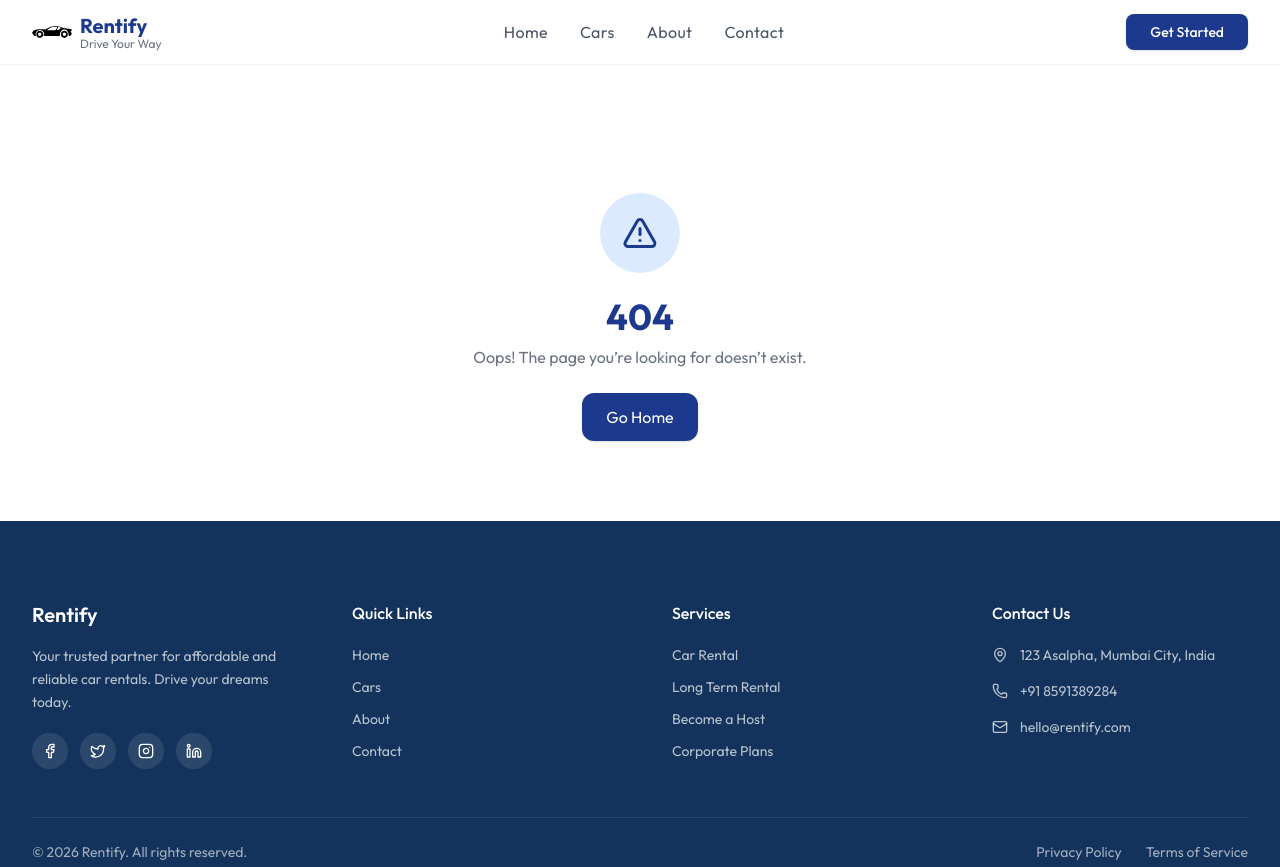
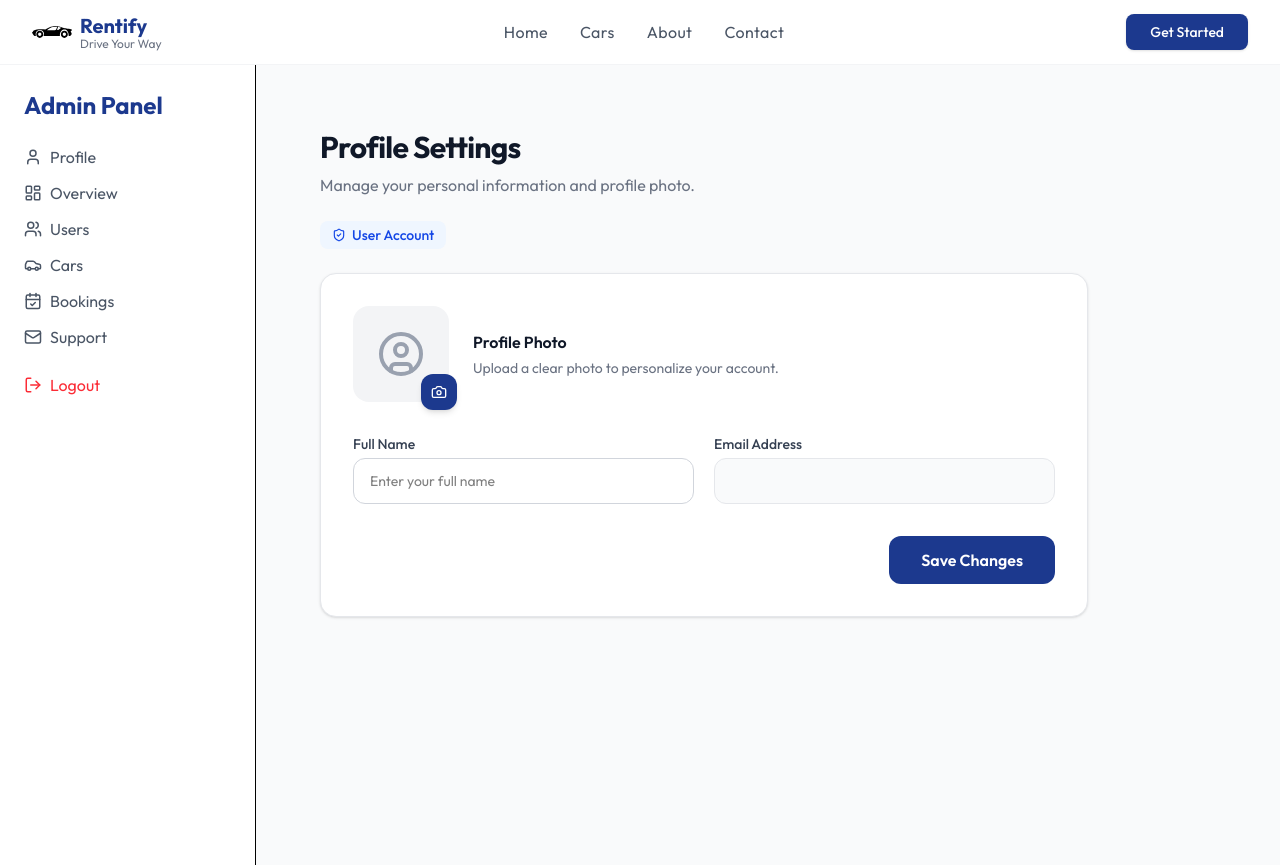
Before and after one commit to 151saurabhyadav30351-bit/rentify, a React (Vite) app in the folder client/: page /admin/profile in a window 1280 px wide. Shown: the top 867 px of the page. Built offline with nearby package versions, Linux system fonts and the light colour scheme; no server answers; sample sign-in values are in the browser's storage.

Commit message:
feat: enhance admin dashboard, role-based access, booking security, and professional README

```diff
--- a/client/src/pages/Profile.jsx
+++ b/client/src/pages/Profile.jsx
@@ -1,7 +1,7 @@
 import { useEffect, useState } from "react";
 import API from "../api";
 import toast from "react-hot-toast";
-import { Camera, Loader2, UserCircle, ShieldCheck } from "lucide-react";
+import { Camera, Loader2, UserCircle, ShieldCheck, Crown } from "lucide-react";
 import { useUser } from "../UserContext";
 
 export default function Profile() {
@@ -12,6 +12,8 @@ export default function Profile() {
   const [saving, setSaving] = useState(false);
   const [memberSince, setMemberSince] = useState("");
   const [isHost, setIsHost] = useState(false);
+  const [isAdmin, setIsAdmin] = useState(false); // ⭐ NEW
+
   const { fetchUser } = useUser();
 
   const token = localStorage.getItem("token");
@@ -25,6 +27,7 @@ export default function Profile() {
       setEmail(res.data.email);
       setAvatarUrl(res.data.avatar || "");
       setIsHost(res.data.isHost || false);
+      setIsAdmin(res.data.isAdmin || false); // ⭐ NEW
 
       if (res.data.createdAt) {
         const d = new Date(res.data.createdAt);
@@ -62,7 +65,7 @@ export default function Profile() {
         });
 
         avatar = upload.data.url;
-      setAvatarUrl(avatar); // local instant preview
+        setAvatarUrl(avatar);
       }
 
       await API.put(
@@ -71,8 +74,7 @@ export default function Profile() {
         { headers: { Authorization: `Bearer ${token}` } }
       );
 
-    // ⭐⭐⭐ MOST IMPORTANT LINE
-    await fetchUser(); // 🔥 updates Navbar instantly
+      await fetchUser();
 
       toast.success("Profile updated successfully");
       setImage(null);
@@ -82,7 +84,6 @@ export default function Profile() {
       setSaving(false);
     }
   };
-
 
   return (
     <div className="p-6 md:p-8">
@@ -104,10 +105,23 @@ export default function Profile() {
           </span>
         )}
 
+        {/* ⭐⭐⭐ SMART ROLE BADGE (UPGRADED) */}
+        {isAdmin ? (
+          <span className="flex items-center gap-1.5 bg-purple-100 text-purple-700 px-3 py-1 rounded-lg font-medium">
+            <Crown size={14} />
+            Admin Account
+          </span>
+        ) : isHost ? (
+          <span className="flex items-center gap-1.5 bg-amber-100 text-amber-700 px-3 py-1 rounded-lg font-medium">
+            <ShieldCheck size={14} />
+            Verified Host
+          </span>
+        ) : (
           <span className="flex items-center gap-1.5 bg-blue-50 text-blue-700 px-3 py-1 rounded-lg font-medium">
             <ShieldCheck size={14} />
-          {isHost ? "Host Account" : "User Account"}
+            User Account
           </span>
+        )}
       </div>
 
       {/* ================= CARD ================= */}
@@ -136,9 +150,7 @@ export default function Profile() {
                 type="file"
                 accept="image/*"
                 className="hidden"
-                onChange={(e) =>
-                  handleImageChange(e.target.files[0])
-                }
+                onChange={(e) => handleImageChange(e.target.files[0])}
               />
             </label>
           </div>
@@ -168,7 +180,7 @@ export default function Profile() {
             />
           </div>
 
-          {/* Email (READ ONLY — premium behavior) */}
+          {/* Email */}
           <div>
             <label className="block text-sm font-medium text-gray-700 mb-1">
               Email Address
--- a/client/src/pages/admin/AdminLayout.jsx
+++ b/client/src/pages/admin/AdminLayout.jsx
@@ -4,8 +4,9 @@ import {
   Users,
   Car,
   CalendarCheck,
-  Mail ,
+  Mail,
   LogOut,
+  User, // ⭐ NEW
 } from "lucide-react";
 import { useUser } from "../../UserContext";
 
@@ -25,6 +26,16 @@ export default function AdminLayout() {
         <h2 className="text-2xl font-bold text-blue-900">Admin Panel</h2>
 
         <nav className="space-y-3">
+
+          {/* ⭐ NEW — Admin Profile */}
+          <NavLink
+            to="/admin/profile"
+            className="flex items-center gap-2 text-gray-600 hover:text-blue-900"
+          >
+            <User size={18} /> Profile
+          </NavLink>
+
+
           <NavLink
             to="/admin"
             end
@@ -32,6 +43,7 @@ export default function AdminLayout() {
           >
             <LayoutDashboard size={18} /> Overview
           </NavLink>
+
 
           <NavLink
             to="/admin/users"
--- a/client/src/routes.jsx
+++ b/client/src/routes.jsx
@@ -64,6 +64,7 @@ export default function AppRoutes() {
           }
         >
           <Route index element={<AdminOverview />} />
+          <Route path="profile" element={<Profile />} />
           <Route path="users" element={<AdminUsers />} />
           <Route path="cars" element={<AdminCars />} />
           <Route path="bookings" element={<AdminBookings />} />
```
Also changed, not shown: 1 other file (tests, documents, lock files or other folders). Lines whose indentation alone changed are shown as unchanged.
